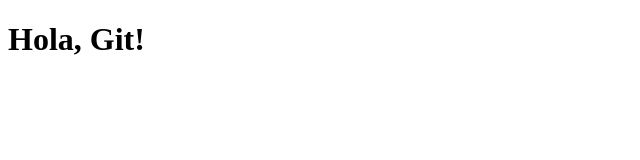
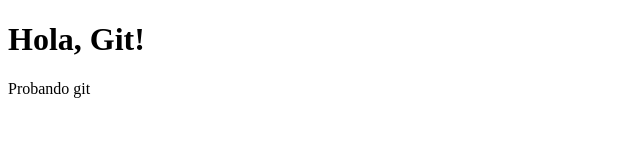
Before and after one commit to AlefDelgado/hellogit, a plain HTML site: page index.html in a window 1280 px wide. Shown: the whole page, without its empty margins (0-640 px from the left). Drawn offline with Linux system fonts and the light colour scheme.

Commit message:
Probando git

```diff
--- a/index.html
+++ b/index.html
@@ -9,5 +9,10 @@
 </head>
 <body>
     <h1>Hola, Git!</h1>
+    <div>
+        <p>
+            Probando git
+        </p>
+    </div>
 </body>
 </html>
```
